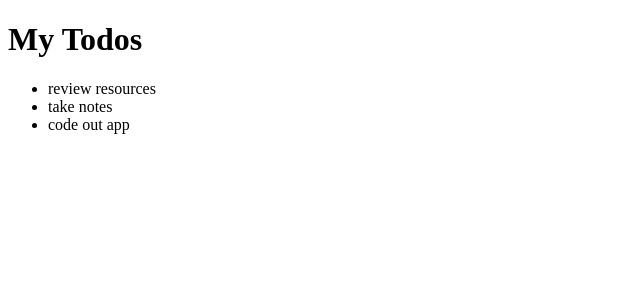
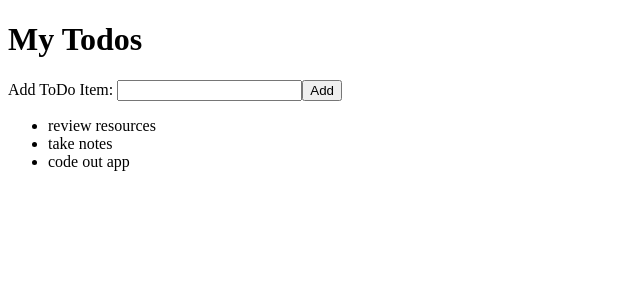
Before and after one commit to liyah2/todo-list, a React (Vite) app: page / in a window 1280 px wide. Shown: the top 300 px of the page, without its empty margins (0-640 px from the left). Built offline with nearby package versions, Linux system fonts and the light colour scheme.

Commit message:
Add TodoForm and update structure

```diff
--- a/src/App.jsx
+++ b/src/App.jsx
@@ -1,19 +1,13 @@
-import { useState } from "react";
 import "./App.css";
+import TodoForm from "./TodoForm";
 import TodoList from "./TodoList";
 
-const todos = [
-  { id: 1, title: "review resources" },
-  { id: 2, title: "take notes" },
-  { id: 3, title: "code out app" },
-];
 function App() {
-  const [todoList, setTodoList] = useState(todos);
-
   return (
     <div>
       <h1>My Todos</h1>
-      <TodoList todoList={todoList} />
+      <TodoForm />
+      <TodoList />
     </div>
   );
 }
--- /dev/null
+++ b/src/TodoForm.jsx
@@ -0,0 +1,13 @@
+function TodoForm() {
+  return (
+    <form>
+      <label htmlFor="todo">Add ToDo Item: </label>
+      <input id="todo" type="text" />
+      <button diabled type="submit">
+        {" "}
+        Add{" "}
+      </button>
+    </form>
+  );
+}
+export default TodoForm;
--- a/src/TodoList.jsx
+++ b/src/TodoList.jsx
@@ -1,6 +1,12 @@
 import TodoListItem from "./TodoListItem";
 
-function TodoList({ todoList }) {
+function TodoList() {
+  const todoList = [
+    { id: 1, title: "review resources" },
+    { id: 2, title: "take notes" },
+    { id: 3, title: "code out app" },
+  ];
+
   return (
     <ul>
       {todoList.map((todo) => (
```
